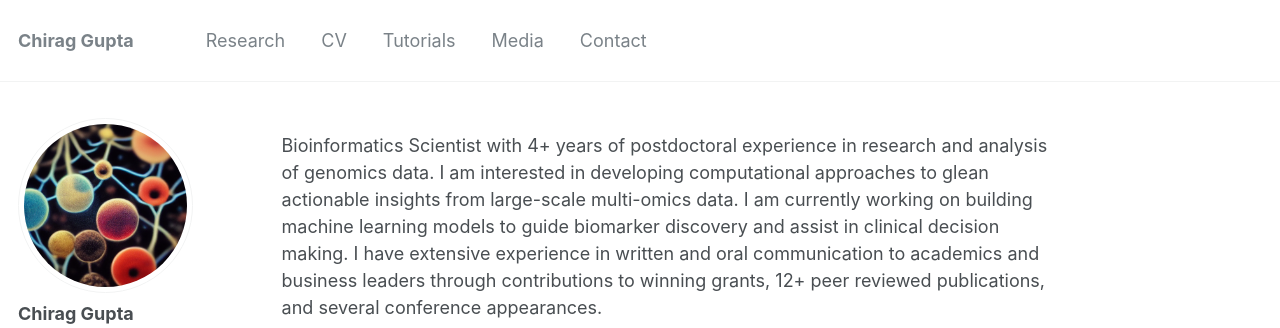
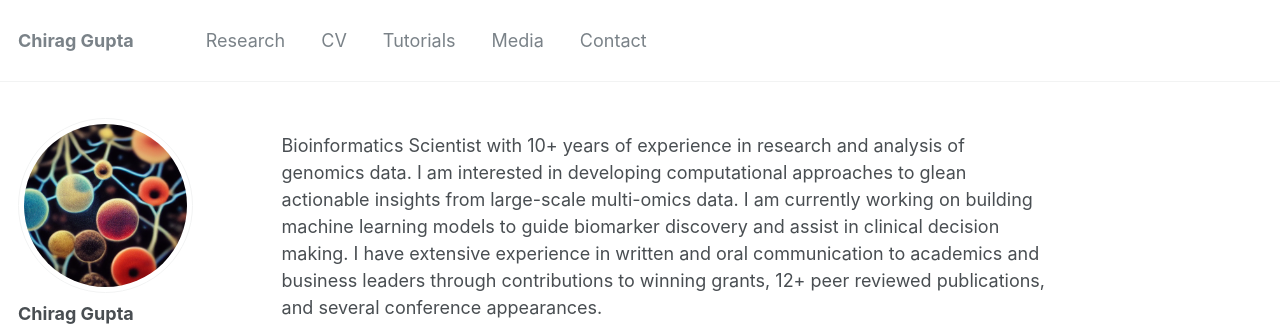
Before and after one commit to cngupta/cngupta.github.io, a Jekyll site: the page built from _pages/about.md, in a window 1280 px wide and 1244 px high. Shown: the top 328 px of the window. Built offline with Jekyll 4.4.1, drawn with Linux system fonts in a browser that asks for light colours.

Commit message:
Update about.md

```diff
--- a/_pages/about.md
+++ b/_pages/about.md
@@ -9,7 +9,7 @@ redirect_from:
 ---
 
 
-Bioinformatics Scientist with 4+ years of postdoctoral experience in research and analysis of genomics data. I am interested in developing computational approaches to glean actionable insights from large-scale multi-omics data. I am currently working on building machine learning models to guide biomarker discovery and assist in clinical decision making. I have extensive experience in written and oral communication to academics and business leaders through contributions to winning grants, 12+ peer reviewed publications, and several conference appearances.
+Bioinformatics Scientist with 10+ years of experience in research and analysis of genomics data. I am interested in developing computational approaches to glean actionable insights from large-scale multi-omics data. I am currently working on building machine learning models to guide biomarker discovery and assist in clinical decision making. I have extensive experience in written and oral communication to academics and business leaders through contributions to winning grants, 12+ peer reviewed publications, and several conference appearances.
 
 **Mining multi-omics for disease-gene and drug discovery**<br>
 
```
